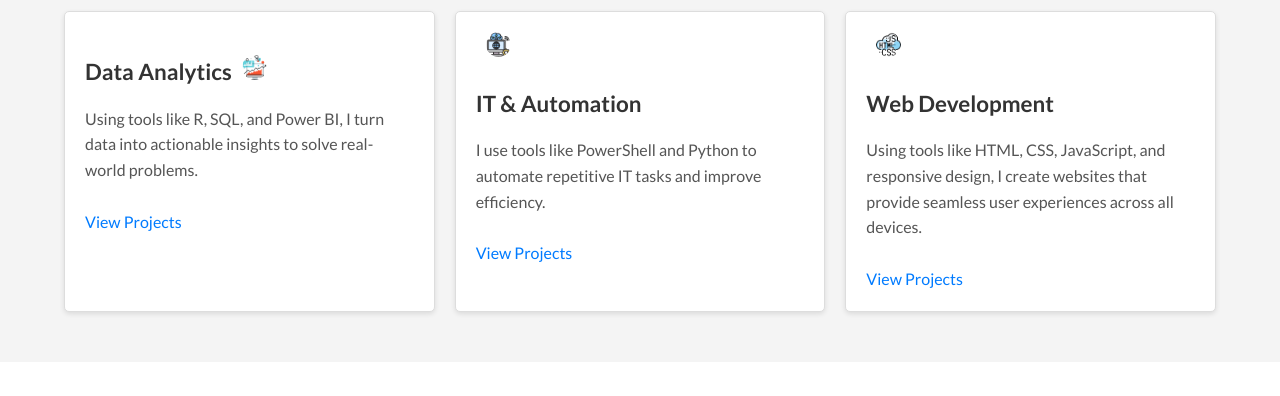
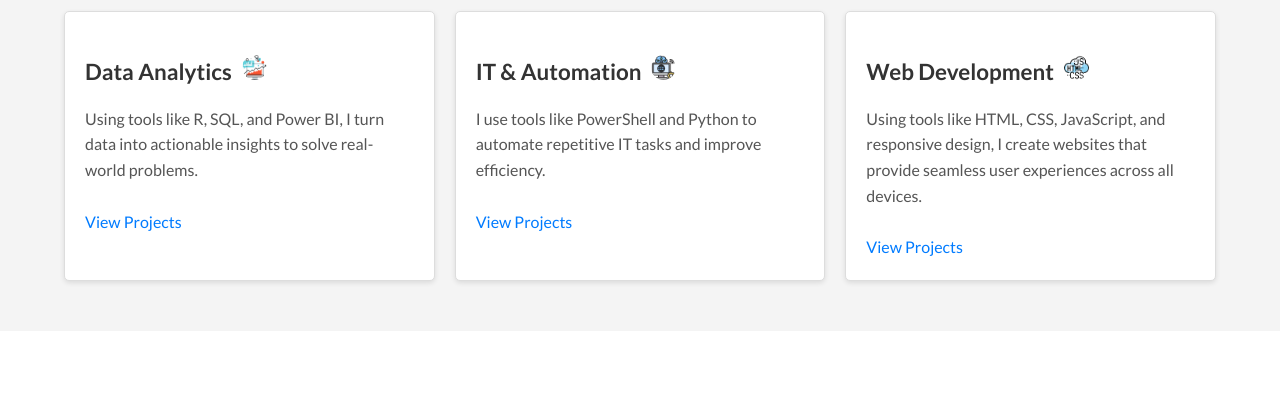
Before and after one commit to ibtihaj/ibtihaj.github.io, a plain HTML site: page index.html in a window 1280 px wide. Shown: the part 704-1100 px from the top of the page. Drawn offline with Linux system fonts and the light colour scheme.

Commit message:
Update index.html

```diff
--- a/index.html
+++ b/index.html
@@ -31,18 +31,12 @@
                     <a href="project.html" class="btn">View Projects</a>
                 </div>
                 <div class="project-card">
-                <div class="project-icon">
-                <img src="project2.png" alt="IT & Automation Project">
-                </div>
-                    <h3>IT & Automation</h3>
+                    <h3>IT & Automation<span class="project-icon"> <img src="project2.png" alt="IT & Automation Project"></span></h3>
                     <p>I use tools like PowerShell and Python to automate repetitive IT tasks and improve efficiency.</p>
                     <a href="project.html" class="btn">View Projects</a>
                 </div>
                 <div class="project-card">
-                <div class="project-icon">
-                    <img src="project3.png" alt="Web Development Project">
-                </div>
-                    <h3>Web Development</h3>
+                    <h3>Web Development<span class="project-icon"> <img src="project3.png" alt="Web Development Project"></span></h3>
                     <p>Using tools like HTML, CSS, JavaScript, and responsive design, I create websites that provide seamless user experiences across all devices.</p>
                     <a href="project.html" class="btn">View Projects</a>
                 </div>
```
